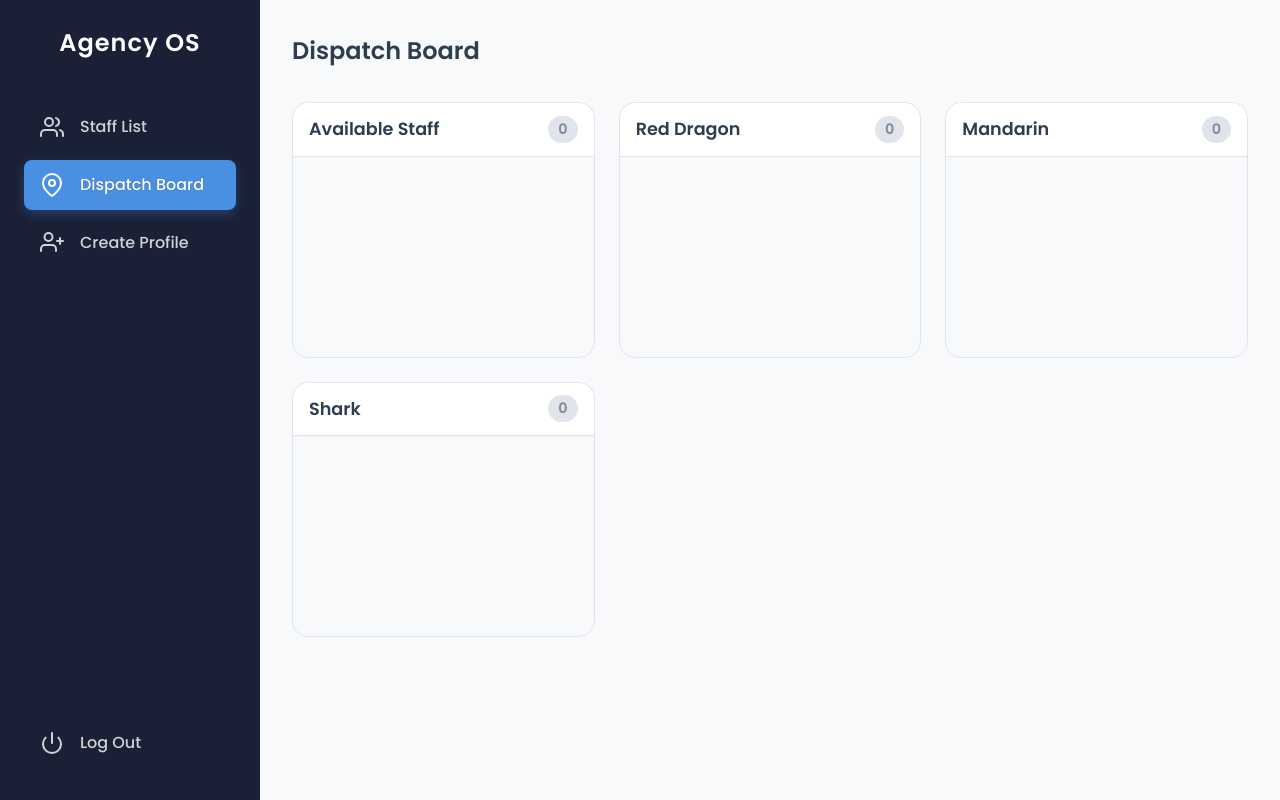
After one commit to Naskaus/recruitment-app, a Flask app: page /dispatch in a window 1280 px wide. The commit adds this page. Run offline with Flask 3, Linux system fonts and the light colour scheme.

Commit message:
feat(dispatch): Create dispatch board with drag-and-drop assignment to venues

```diff
--- a/app.py
+++ b/app.py
@@ -21,8 +21,9 @@ app.config['UPLOAD_FOLDER'] = UPLOAD_FOLDER
 db = SQLAlchemy(app)
 migrate = Migrate(app, db)
 
-# --- Hardcoded Admin List (for now) ---
+# --- Hardcoded Data (for now) ---
 ADMIN_LIST = ["Admin 1", "Mama Rose", "Mama Joy", "Khun Somchai"]
+VENUE_LIST = ["Red Dragon", "Mandarin", "Shark"]
 
 # Ensure an 'uploads' directory exists
 if not os.path.exists(UPLOAD_FOLDER):
@@ -44,6 +45,7 @@ class StaffProfile(db.Model):
     status = db.Column(db.String(50), nullable=False, default='Active')
     photo_url = db.Column(db.String(200), default='/static/images/default_avatar.png')
     admin_mama_name = db.Column(db.String(80))
+    current_venue = db.Column(db.String(80), nullable=True) # New field for dispatch
     created_at = db.Column(db.DateTime, default=datetime.utcnow)
 
     @property
@@ -65,6 +67,20 @@ STATUS_LEVELS = [
 def staff_list():
     all_profiles = StaffProfile.query.order_by(StaffProfile.created_at.desc()).all()
     return render_template('staff_list.html', profiles=all_profiles, statuses=STATUS_LEVELS)
+
+@app.route('/dispatch')
+def dispatch_board():
+    """Renders the dispatch board page."""
+    all_staff = StaffProfile.query.all()
+
+    # Sort staff into their respective venues or as available
+    available_staff = [s for s in all_staff if not s.current_venue]
+    dispatched_staff = {venue: [s for s in all_staff if s.current_venue == venue] for venue in VENUE_LIST}
+
+    return render_template('dispatch.html',
+                           available_staff=available_staff,
+                           dispatched_staff=dispatched_staff,
+                           venues=VENUE_LIST)
 
 @app.route('/profile/new', methods=['GET'])
 def new_profile_form():
@@ -97,7 +113,8 @@ def uploaded_file(filename):
 @app.route('/api/profile', methods=['POST'])
 def create_profile():
     data = request.form
-    if not data.get('nickname'): return jsonify({'status': 'error', 'message': 'Nickname is a required field.'}), 400
+    if not data.get('nickname'):
+        return jsonify({'status': 'error', 'message': 'Nickname is a required field.'}), 400
     try:
         year = int(data.get('dob_year'))
         month = int(data.get('dob_month'))
@@ -117,19 +134,12 @@ def create_profile():
             photo_url = f'/uploads/{unique_filename}'
 
     new_profile = StaffProfile(
-        nickname=data.get('nickname'),
-        dob=dob_date,
-        first_name=data.get('first_name'),
-        last_name=data.get('last_name'),
-        phone=data.get('phone'),
-        instagram=data.get('instagram'),
-        facebook=data.get('facebook'),
-        line_id=data.get('line_id'),
-        height=data.get('height') or None,
-        weight=data.get('weight') or None,
-        photo_url=photo_url,
-        admin_mama_name=data.get('admin_mama_name')
+        nickname=data.get('nickname'), dob=dob_date, first_name=data.get('first_name'),
+        last_name=data.get('last_name'), phone=data.get('phone'), instagram=data.get('instagram'),
+        facebook=data.get('facebook'), line_id=data.get('line_id'), height=data.get('height') or None,
+        weight=data.get('weight') or None, photo_url=photo_url, admin_mama_name=data.get('admin_mama_name')
     )
+
     db.session.add(new_profile)
     db.session.commit()
     return jsonify({'status': 'success', 'message': 'Profile created successfully!'}), 201
@@ -139,7 +149,8 @@ def update_profile(profile_id):
     profile = StaffProfile.query.get_or_404(profile_id)
     data = request.form
 
-    if not data.get('nickname'): return jsonify({'status': 'error', 'message': 'Nickname is a required field.'}), 400
+    if not data.get('nickname'):
+        return jsonify({'status': 'error', 'message': 'Nickname is a required field.'}), 400
     try:
         year = int(data.get('dob_year'))
         month = int(data.get('dob_month'))
@@ -174,22 +185,35 @@ def update_profile(profile_id):
 
 @app.route('/api/profile/<int:profile_id>/delete', methods=['POST'])
 def delete_profile(profile_id):
-    """Deletes a staff profile."""
     profile = StaffProfile.query.get_or_404(profile_id)
 
-    # Optional: Delete the user's photo from the filesystem
-    # Be careful with this in a real app (backups, etc.)
     if profile.photo_url and 'default_avatar' not in profile.photo_url:
         try:
             photo_path = os.path.join(app.config['UPLOAD_FOLDER'], os.path.basename(profile.photo_url))
             if os.path.exists(photo_path):
                 os.remove(photo_path)
         except Exception as e:
-            print(f"Error deleting photo {profile.photo_url}: {e}") # Log the error
+            print(f"Error deleting photo {profile.photo_url}: {e}")
 
     db.session.delete(profile)
     db.session.commit()
     return jsonify({'status': 'success', 'message': 'Profile deleted successfully.'})
 
+@app.route('/api/profile/<int:profile_id>/dispatch', methods=['POST'])
+def dispatch_staff(profile_id):
+    profile = StaffProfile.query.get_or_404(profile_id)
+    data = request.json
+    new_venue = data.get('venue')
+
+    if new_venue == 'available':
+        profile.current_venue = None
+    elif new_venue in VENUE_LIST:
+        profile.current_venue = new_venue
+    else:
+        return jsonify({'status': 'error', 'message': 'Invalid venue specified.'}), 400
+
+    db.session.commit()
+    return jsonify({'status': 'success', 'message': f'{profile.nickname} dispatched to {new_venue}.'})
+
 if __name__ == '__main__':
     app.run(debug=True, port=5000)
--- a/static/css/style.css
+++ b/static/css/style.css
@@ -641,3 +641,99 @@ button:disabled {
 .staff-card.sortable-drag {
     cursor: grabbing;
 }
+/* ---------------------------------- */
+/* 14. Dispatch Board Styles          */
+/* ---------------------------------- */
+
+.dispatch-board {
+    display: grid;
+    grid-template-columns: repeat(auto-fit, minmax(280px, 1fr));
+    gap: 24px;
+    align-items: start; /* Align columns at the top */
+}
+
+.dispatch-column {
+    background-color: var(--color-main-bg);
+    border-radius: var(--border-radius-lg);
+    border: 1px solid var(--color-border);
+}
+
+.dispatch-column-header {
+    display: flex;
+    justify-content: space-between;
+    align-items: center;
+    padding: 12px 16px;
+    border-bottom: 1px solid var(--color-border);
+    background-color: var(--color-surface);
+    /* Make top corners rounded */
+    border-top-left-radius: var(--border-radius-lg);
+    border-top-right-radius: var(--border-radius-lg);
+}
+
+.dispatch-column-header h3 {
+    margin: 0;
+    font-size: 1.1rem;
+}
+
+.staff-count {
+    background-color: var(--color-border);
+    color: var(--color-text-secondary);
+    font-weight: 600;
+    font-size: 0.9rem;
+    padding: 2px 10px;
+    border-radius: 20px;
+}
+
+.dispatch-list {
+    min-height: 200px; /* Ensures there's a drop target even when empty */
+    padding: 16px;
+}
+
+.dispatch-card {
+    display: flex;
+    align-items: center;
+    gap: 12px;
+    background-color: var(--color-surface);
+    padding: 12px;
+    border-radius: var(--border-radius-sm);
+    box-shadow: 0 2px 4px rgba(0,0,0,0.05);
+    margin-bottom: 12px;
+    cursor: grab;
+    border-left: 4px solid var(--color-accent-primary);
+}
+.dispatch-card:last-child {
+    margin-bottom: 0;
+}
+
+.dispatch-card img {
+    width: 40px;
+    height: 40px;
+    border-radius: 50%;
+    object-fit: cover;
+}
+
+.dispatch-card-info {
+    display: flex;
+    flex-direction: column;
+}
+
+.dispatch-card-info strong {
+    font-weight: 600;
+    color: var(--color-text-primary);
+    line-height: 1.3;
+}
+.dispatch-card-info span {
+    font-size: 0.85rem;
+    color: var(--color-text-secondary);
+}
+
+/* Drag and Drop styling for dispatch cards */
+.dispatch-card-ghost {
+    opacity: 0.5;
+    background-color: var(--color-accent-focus);
+    border: 2px dashed var(--color-accent-primary);
+}
+
+.dispatch-card-drag {
+    cursor: grabbing;
+}
--- a/static/js/app.js
+++ b/static/js/app.js
@@ -46,7 +46,7 @@ document.addEventListener('DOMContentLoaded', function() {
             })
             .then(response => response.json())
             .then(data => {
-                formResponseDiv.classList.remove('hidden', 'success', 'error');
+                formResponsediv.classList.remove('hidden', 'success', 'error');
 
                 if (data.status === 'success') {
                     formResponseDiv.textContent = data.message;
@@ -108,9 +108,27 @@ document.addEventListener('DOMContentLoaded', function() {
     const staffGrid = document.querySelector('.staff-grid');
     if (staffGrid) {
         new Sortable(staffGrid, {
-            animation: 150, // ms, animation speed moving items when sorting, `0` — without animation
-            ghostClass: 'sortable-ghost', // Class name for the drop placeholder
-            dragClass: 'sortable-drag', // Class name for the dragging item
+            animation: 150,
+            ghostClass: 'sortable-ghost',
+            dragClass: 'sortable-drag',
+        });
+    }
+
+    // --- Dispatch Board Logic ---
+    const dispatchLists = document.querySelectorAll('.dispatch-list');
+    if (dispatchLists.length > 0) {
+        dispatchLists.forEach(list => {
+            new Sortable(list, {
+                group: 'dispatch', // set all lists to same group
+                animation: 150,
+                ghostClass: 'dispatch-card-ghost',
+                dragClass: 'dispatch-card-drag',
+                onEnd: function (evt) {
+                    const profileId = evt.item.dataset.id;
+                    const newVenue = evt.to.dataset.venue;
+                    updateStaffVenue(profileId, newVenue);
+                },
+            });
         });
     }
 
@@ -144,3 +162,25 @@ function handleDelete(profileId, profileName) {
         });
     }
 }
+
+function updateStaffVenue(profileId, newVenue) {
+    fetch(`/api/profile/${profileId}/dispatch`, {
+        method: 'POST',
+        headers: { 'Content-Type': 'application/json' },
+        body: JSON.stringify({ venue: newVenue }),
+    })
+    .then(response => response.json())
+    .then(data => {
+        if (data.status === 'success') {
+            console.log(data.message);
+            // We can add a visual success indicator later if needed
+        } else {
+            console.error('Failed to update venue:', data.message);
+            alert('Error updating assignment. Please refresh the page.');
+        }
+    })
+    .catch(error => {
+        console.error('Network error:', error);
+        alert('Network error. Please check your connection and refresh the page.');
+    });
+}
--- a/templates/base.html
+++ b/templates/base.html
@@ -19,10 +19,13 @@
                 <h2>Agency OS</h2>
             </div>
             <nav class="sidebar-nav">
-                <!-- The 'active' class is now dynamically set based on the current page -->
                 <a href="/staff" class="{{ 'active' if 'staff' in request.path or request.path == '/' else '' }}">
                     <svg xmlns="http://www.w3.org/2000/svg" width="24" height="24" viewBox="0 0 24 24" fill="none" stroke="currentColor" stroke-width="2" stroke-linecap="round" stroke-linejoin="round"><path d="M17 21v-2a4 4 0 0 0-4-4H5a4 4 0 0 0-4 4v2"></path><circle cx="9" cy="7" r="4"></circle><path d="M23 21v-2a4 4 0 0 0-3-3.87"></path><path d="M16 3.13a4 4 0 0 1 0 7.75"></path></svg>
                     <span>Staff List</span>
+                </a>
+                <a href="/dispatch" class="{{ 'active' if 'dispatch' in request.path else '' }}">
+                    <svg xmlns="http://www.w3.org/2000/svg" width="24" height="24" viewBox="0 0 24 24" fill="none" stroke="currentColor" stroke-width="2" stroke-linecap="round" stroke-linejoin="round"><path d="M21 10c0 7-9 13-9 13s-9-6-9-13a9 9 0 0 1 18 0z"></path><circle cx="12" cy="10" r="3"></circle></svg>
+                    <span>Dispatch Board</span>
                 </a>
                 <a href="/profile/new" class="{{ 'active' if 'profile/new' in request.path else '' }}">
                     <svg xmlns="http://www.w3.org/2000/svg" width="24" height="24" viewBox="0 0 24 24" fill="none" stroke="currentColor" stroke-width="2" stroke-linecap="round" stroke-linejoin="round"><path d="M16 21v-2a4 4 0 0 0-4-4H5a4 4 0 0 0-4 4v2"></path><circle cx="8.5" cy="7" r="4"></circle><line x1="20" y1="8" x2="20" y2="14"></line><line x1="17" y1="11" x2="23" y2="11"></line></svg>
--- /dev/null
+++ b/templates/dispatch.html
@@ -0,0 +1,50 @@
+{% extends "base.html" %}
+
+{% block content %}
+<div class="page-header">
+    <h2>Dispatch Board</h2>
+    <!-- Future controls like date pickers can go here -->
+</div>
+
+<div class="dispatch-board">
+    <!-- Column for Available Staff -->
+    <div class="dispatch-column">
+        <div class="dispatch-column-header">
+            <h3>Available Staff</h3>
+            <span class="staff-count">{{ available_staff|length }}</span>
+        </div>
+        <div class="dispatch-list" id="available-staff-list" data-venue="available">
+            {% for profile in available_staff %}
+                <div class="dispatch-card" data-id="{{ profile.id }}">
+                    <img src="{{ profile.photo_url }}" alt="{{ profile.nickname }}">
+                    <div class="dispatch-card-info">
+                        <strong>{{ profile.nickname }}</strong>
+                        <span>{{ profile.first_name or '' }}</span>
+                    </div>
+                </div>
+            {% endfor %}
+        </div>
+    </div>
+
+    <!-- Columns for Venues -->
+    {% for venue in venues %}
+    <div class="dispatch-column">
+        <div class="dispatch-column-header">
+            <h3>{{ venue }}</h3>
+            <span class="staff-count">{{ dispatched_staff[venue]|length }}</span>
+        </div>
+        <div class="dispatch-list" id="venue-{{ venue|lower|replace(' ', '-') }}-list" data-venue="{{ venue }}">
+            {% for profile in dispatched_staff[venue] %}
+                <div class="dispatch-card" data-id="{{ profile.id }}">
+                    <img src="{{ profile.photo_url }}" alt="{{ profile.nickname }}">
+                    <div class="dispatch-card-info">
+                        <strong>{{ profile.nickname }}</strong>
+                        <span>{{ profile.first_name or '' }}</span>
+                    </div>
+                </div>
+            {% endfor %}
+        </div>
+    </div>
+    {% endfor %}
+</div>
+{% endblock %}
```
